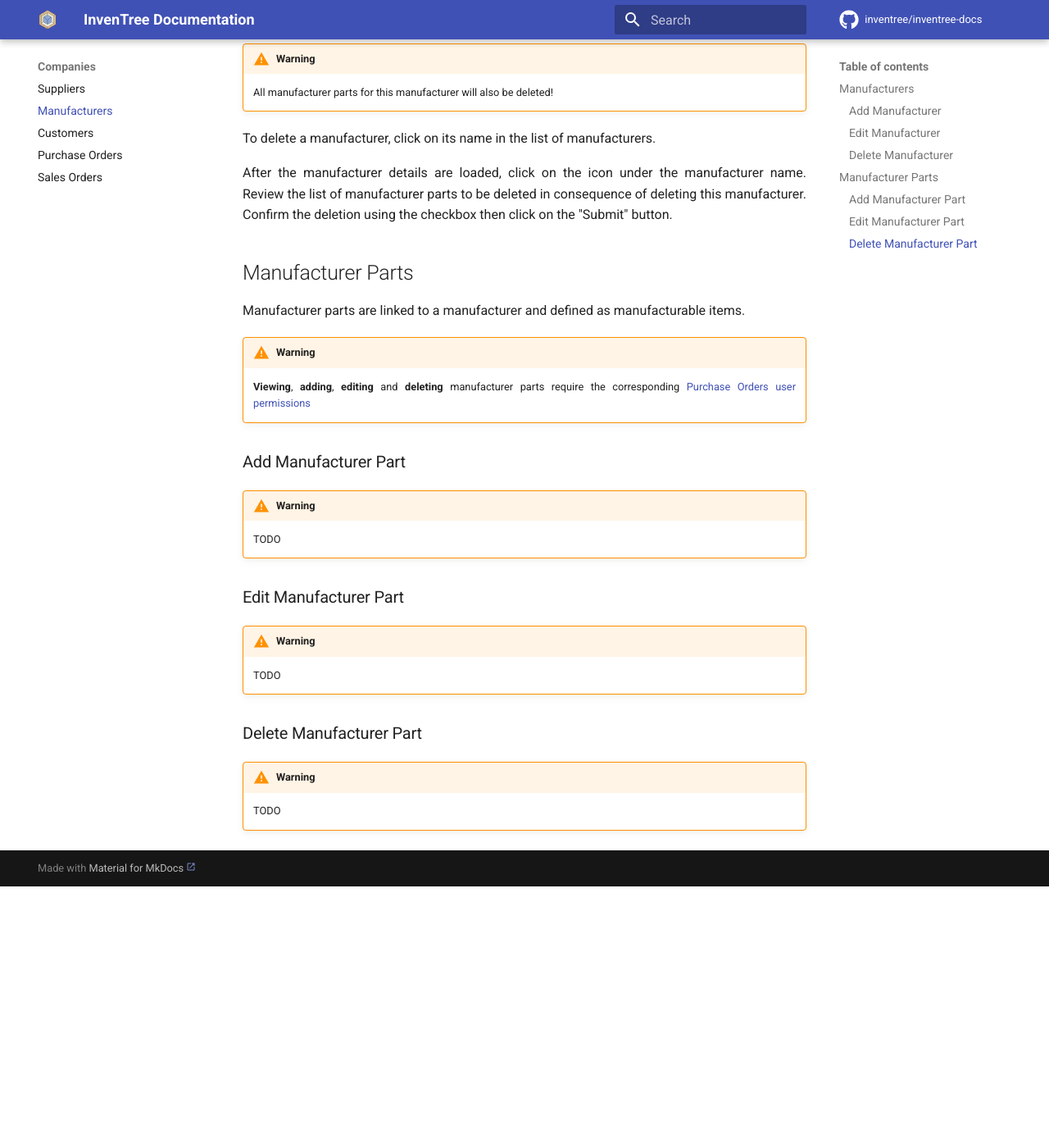
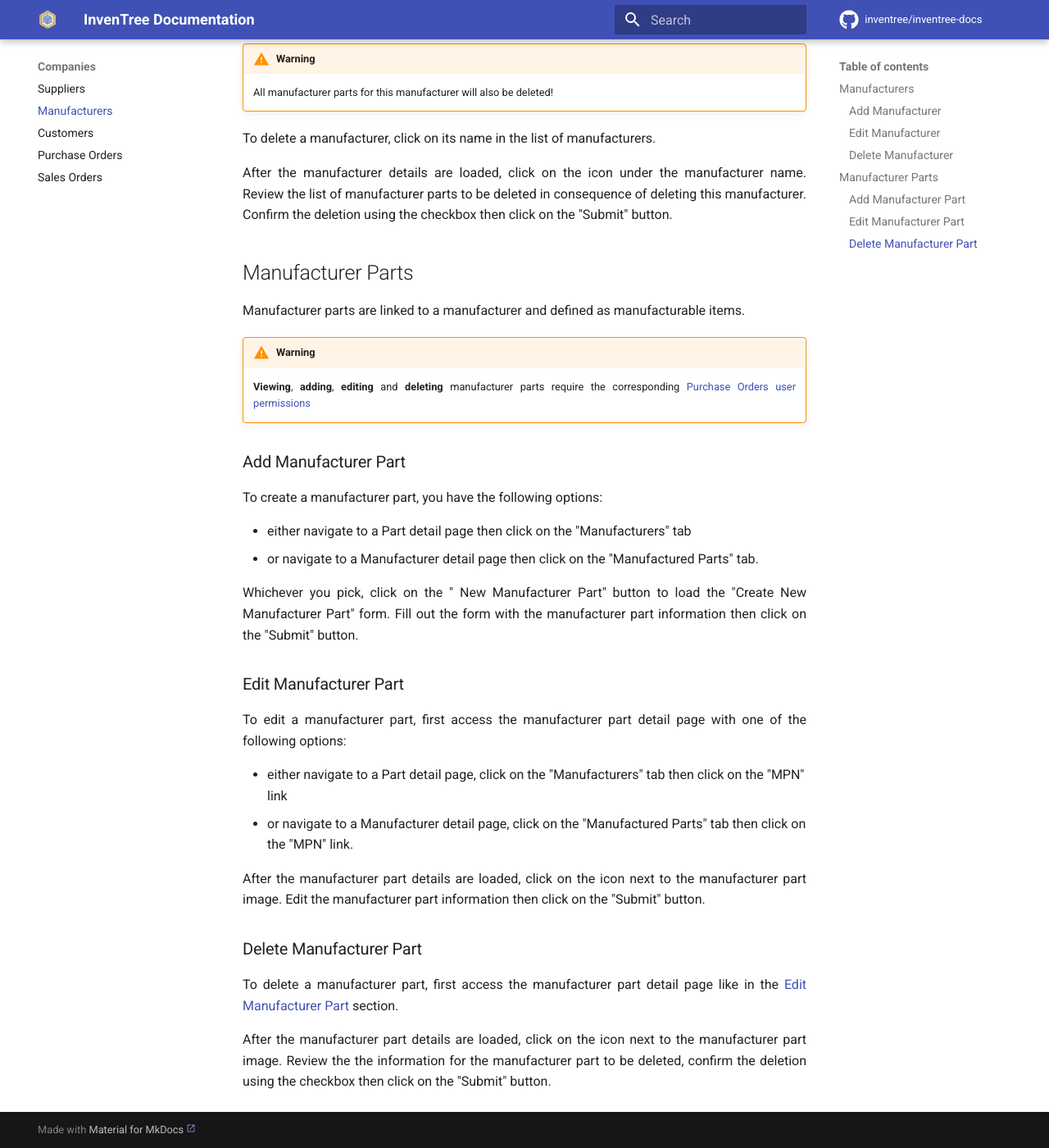
Before and after one commit to inventree/inventree-docs, an MkDocs documentation site: the page built from docs/companies/manufacturer.md, in a window 1280 px wide and 1400 px high, scrolled down 893 px. Shown: the whole window at 82% size. Built offline with MkDocs 1.6.1 and Material for MkDocs 9.7.7, drawn with Linux system fonts in a browser that asks for light colours; a script that is not in the unit is left out; comment, search, counter and statistics services are not loaded; before the commit the page ends 1974 px from its top, so only the background shows below that.

Commit message:
Added doc about manufacturer parts management

```diff
--- a/docs/companies/manufacturer.md
+++ b/docs/companies/manufacturer.md
@@ -42,15 +42,24 @@
 
 ### Add Manufacturer Part
 
-!!! warning
-	TODO
+To create a manufacturer part, you have the following options:
+
+* either navigate to a Part detail page then click on the "Manufacturers" tab
+* or navigate to a Manufacturer detail page then click on the "Manufactured Parts" tab.
+
+Whichever you pick, click on the "<span class='fas fa-plus-circle'></span> New Manufacturer Part" button to load the "Create New Manufacturer Part" form. Fill out the form with the manufacturer part information then click on the "Submit" button.
 
 ### Edit Manufacturer Part
 
-!!! warning
-	TODO
+To edit a manufacturer part, first access the manufacturer part detail page with one of the following options:
+
+* either navigate to a Part detail page, click on the "Manufacturers" tab then click on the "MPN" link
+* or navigate to a Manufacturer detail page, click on the "Manufactured Parts" tab then click on the "MPN" link.
+
+After the manufacturer part details are loaded, click on the <span class='fas fa-edit'></span> icon next to the manufacturer part image. Edit the manufacturer part information then click on the "Submit" button.
 
 ### Delete Manufacturer Part
 
-!!! warning
-	TODO
+To delete a manufacturer part, first access the manufacturer part detail page like in the [Edit Manufacturer Part](#edit-manufacturer-part) section.
+
+After the manufacturer part details are loaded, click on the <span class='fas fa-trash-alt'></span> icon next to the manufacturer part image. Review the the information for the manufacturer part to be deleted, confirm the deletion using the checkbox then click on the "Submit" button.
```
Also changed, not shown: docs/companies/supplier.md (+7 -4 lines), docs/releases/0.1.8.md (+0 -9 lines), docs/releases/0.2.1.md (+13 -1 lines).
